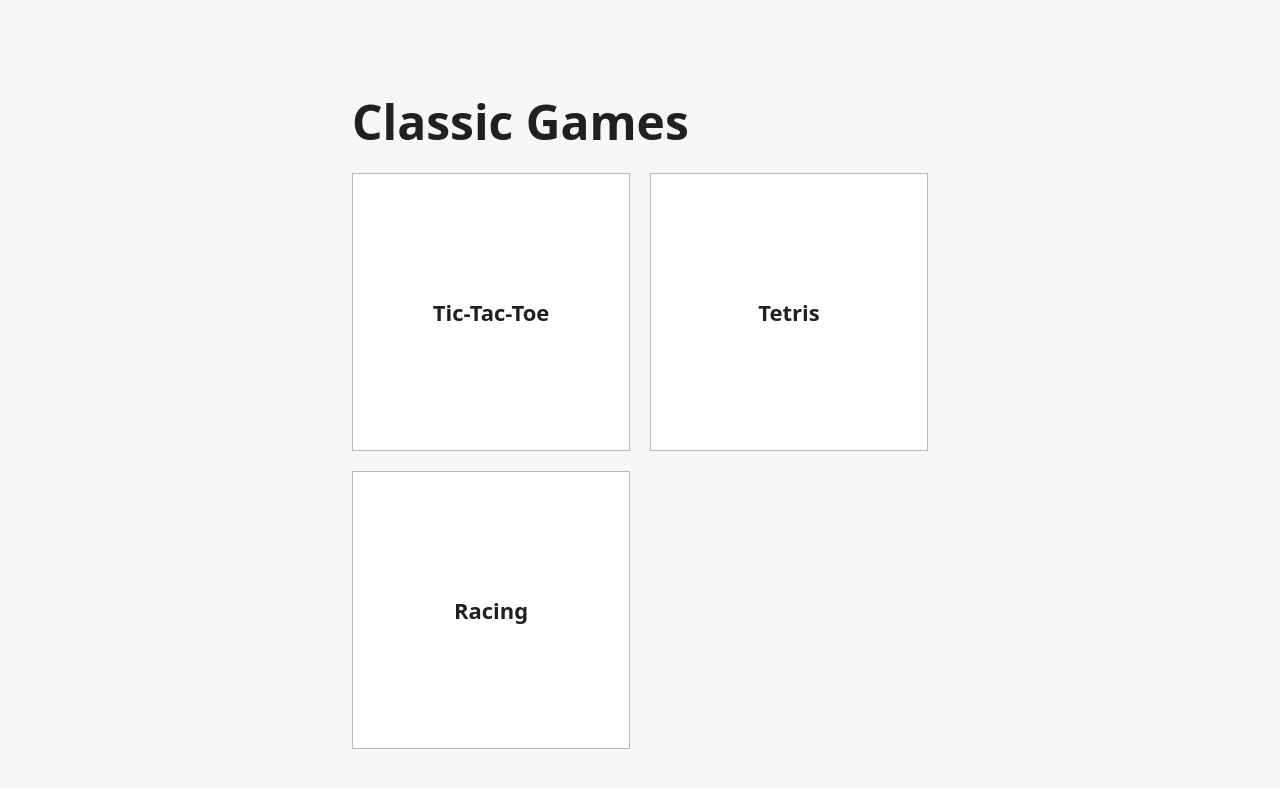
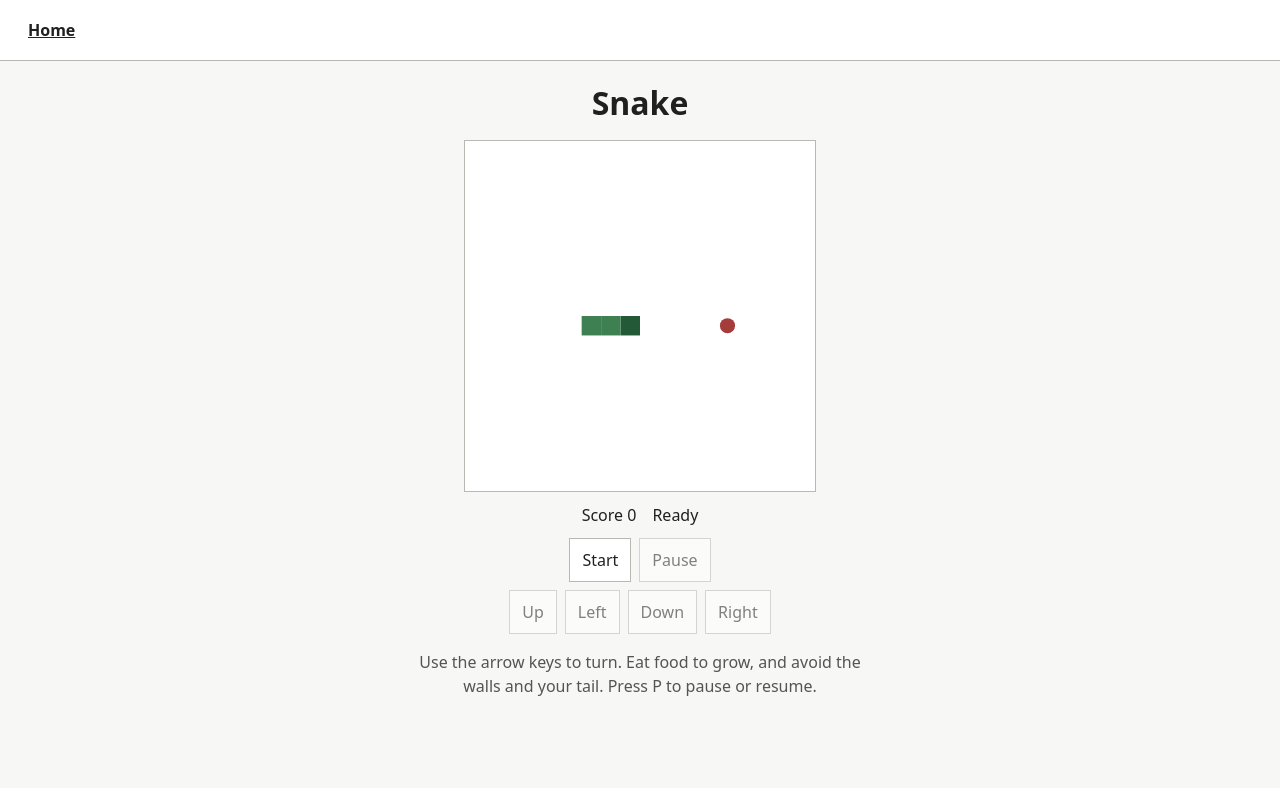
Before and after one commit to santijaga/classic-games, an Angular app: page /snake in a window 1280 px wide. Before the commit this address led to /. Shown: the top 788 px of the page. Built offline with nearby package versions, Linux system fonts and the light colour scheme.

Commit message:
Add Snake game

```diff
--- a/src/app/app.routes.ts
+++ b/src/app/app.routes.ts
@@ -22,5 +22,10 @@ export const routes: Routes = [
     title: 'Racing | Classic Games',
     loadComponent: () => import('./racing/racing').then((module) => module.Racing),
   },
+  {
+    path: 'snake',
+    title: 'Snake | Classic Games',
+    loadComponent: () => import('./snake/snake').then((module) => module.Snake),
+  },
   { path: '**', redirectTo: '' },
 ];
--- a/src/app/dashboard/dashboard.ts
+++ b/src/app/dashboard/dashboard.ts
@@ -11,6 +11,7 @@ import { RouterLink } from '@angular/router';
         <a routerLink="/tic-tac-toe">Tic-Tac-Toe</a>
         <a routerLink="/tetris">Tetris</a>
         <a routerLink="/racing">Racing</a>
+        <a routerLink="/snake">Snake</a>
       </nav>
     </main>
   `,
--- /dev/null
+++ b/src/app/snake/snake.html
@@ -0,0 +1,19 @@
+<app-game-page title="Snake">
+  <svg [attr.viewBox]="viewBox" role="img" aria-label="Snake playfield">
+    @for (segment of body(); track $index) {
+      <rect class="segment" [class.head]="$first" [attr.x]="segment.x" [attr.y]="segment.y" width="1" height="1" />
+    }
+    @if (food(); as point) {
+      <circle class="food" [attr.cx]="point.x + 0.5" [attr.cy]="point.y + 0.5" r="0.39" />
+    }
+  </svg>
+  <app-arcade-controls
+    [phase]="loop.phase()"
+    [score]="score()"
+    [actions]="actions"
+    instructions="Use the arrow keys to turn. Eat food to grow, and avoid the walls and your tail. Press P to pause or resume."
+    (start)="start()"
+    (pause)="loop.togglePause()"
+    (move)="turn($event)"
+  />
+</app-game-page>
--- /dev/null
+++ b/src/app/snake/snake.ts
@@ -0,0 +1,102 @@
+import { Component, signal } from '@angular/core';
+import { ArcadeControls } from '../arcade/arcade-controls';
+import { ArcadeLoop } from '../arcade/arcade-loop';
+import { GamePage } from '../game-page/game-page';
+
+const size = 18;
+const directions = {
+  Up: { x: 0, y: -1 },
+  Left: { x: -1, y: 0 },
+  Down: { x: 0, y: 1 },
+  Right: { x: 1, y: 0 },
+};
+type Direction = keyof typeof directions;
+type Point = { x: number; y: number };
+
+function initialSnake(): Point[] {
+  return [{ x: 8, y: 9 }, { x: 7, y: 9 }, { x: 6, y: 9 }];
+}
+
+function sameCell(a: Point, b: Point): boolean {
+  return a.x === b.x && a.y === b.y;
+}
+
+@Component({
+  selector: 'app-snake',
+  imports: [GamePage, ArcadeControls],
+  templateUrl: './snake.html',
+  styles: `
+    svg {
+      display: block;
+      width: min(100%, 22rem);
+      height: auto;
+      margin-inline: auto;
+      border: 1px solid var(--border);
+      background: var(--surface);
+    }
+    .segment { fill: #3e8051; }
+    .head { fill: #245937; }
+    .food { fill: #a43c3c; }
+  `,
+})
+export class Snake {
+  protected readonly loop = new ArcadeLoop();
+  protected readonly body = signal(initialSnake());
+  protected readonly food = signal<Point | undefined>({ x: 13, y: 9 });
+  protected readonly score = signal(0);
+  protected readonly viewBox = `0 0 ${size} ${size}`;
+  protected readonly actions = Object.keys(directions);
+  private direction: Direction = 'Right';
+  private nextDirection?: Direction;
+
+  protected start(): void {
+    this.body.set(initialSnake());
+    this.score.set(0);
+    this.direction = 'Right';
+    this.nextDirection = undefined;
+    this.placeFood();
+    this.loop.start(() => this.step(), 140);
+  }
+
+  protected turn(action: string): void {
+    if (this.nextDirection || action === this.direction) return;
+    const direction = action as Direction;
+    const next = directions[direction];
+    const current = directions[this.direction];
+    if (next.x + current.x !== 0 || next.y + current.y !== 0) this.nextDirection = direction;
+  }
+
+  private step(): void {
+    this.direction = this.nextDirection ?? this.direction;
+    this.nextDirection = undefined;
+    const [head, ...rest] = this.body();
+    const delta = directions[this.direction];
+    const next = { x: head.x + delta.x, y: head.y + delta.y };
+    const food = this.food();
+    const eating = food !== undefined && sameCell(next, food);
+
+    // A move into the tail is legal when the tail moves away on the same tick.
+    if (!eating) rest.pop();
+    const remaining = [head, ...rest];
+    const outside = next.x < 0 || next.x >= size || next.y < 0 || next.y >= size;
+    if (outside || remaining.some((segment) => sameCell(segment, next))) {
+      this.loop.finish('game-over');
+      return;
+    }
+
+    this.body.set([next, ...remaining]);
+    if (eating) {
+      this.score.update((score) => score + 1);
+      this.placeFood();
+      if (!this.food()) this.loop.finish('won');
+    }
+  }
+
+  private placeFood(): void {
+    const occupied = new Set(this.body().map(({ x, y }) => y * size + x));
+    const open = Array.from({ length: size * size }, (_, index) => index)
+      .filter((index) => !occupied.has(index));
+    const index = open[Math.floor(Math.random() * open.length)];
+    this.food.set(index === undefined ? undefined : { x: index % size, y: Math.floor(index / size) });
+  }
+}
```
